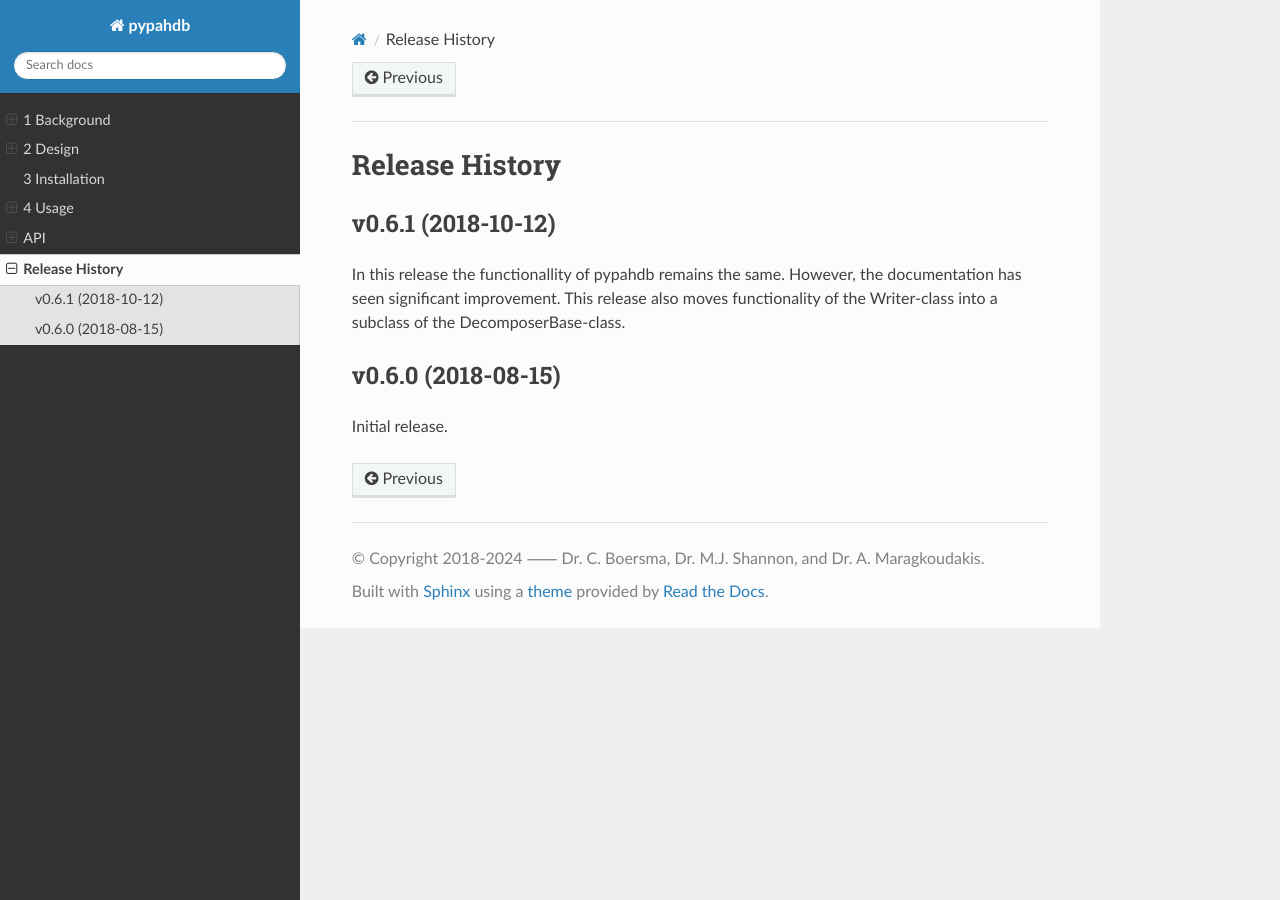
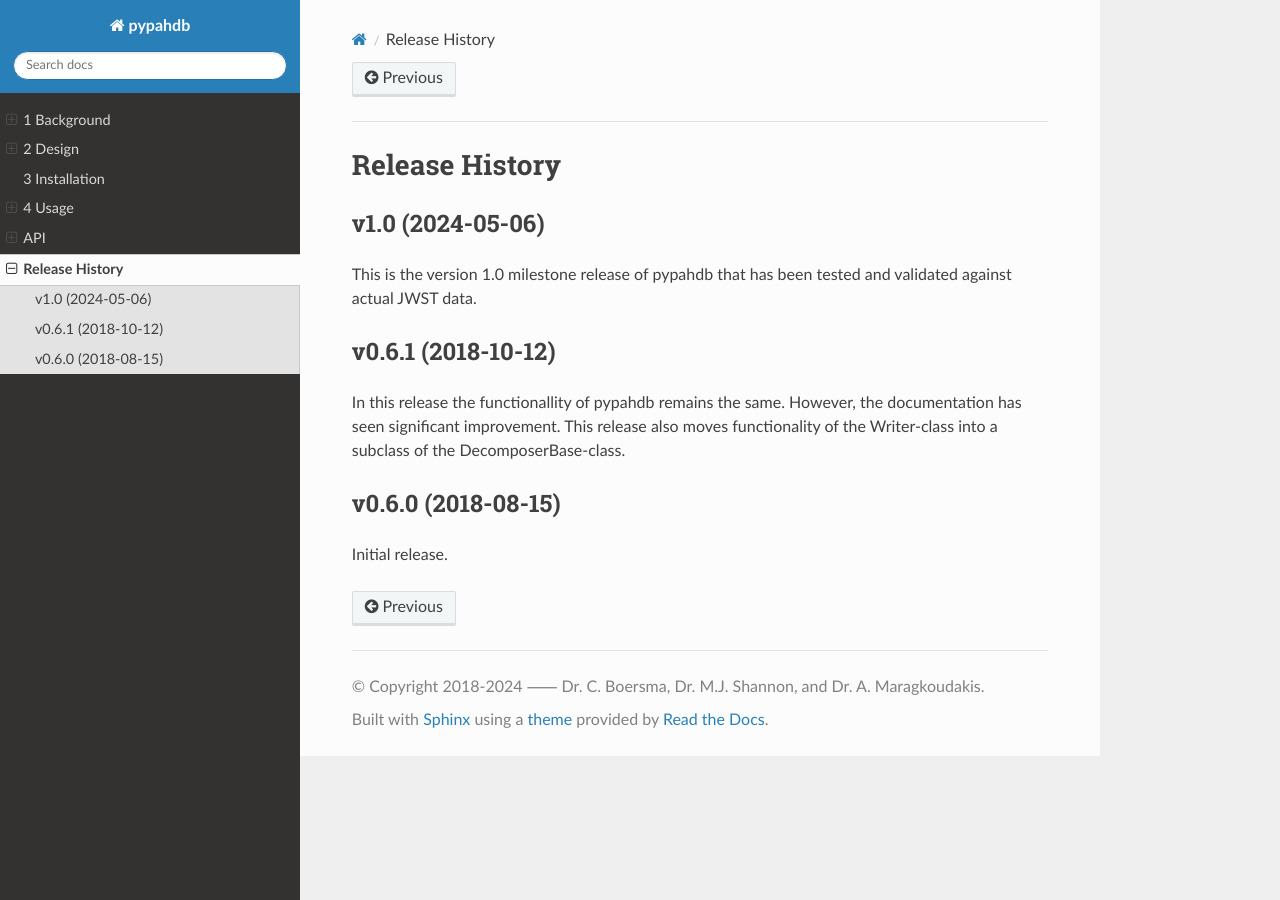
Before and after one commit to PAHdb/pyPAHdb, a Sphinx documentation site: the page built from docs/source/release-history.rst, in a window 1280 px wide. Built offline with Sphinx 7.4.7 and the Read the Docs theme 2.0.0, drawn with Linux system fonts in a browser that asks for light colours.

Commit message:
Update docs Release History

```diff
--- a/docs/source/release-history.rst
+++ b/docs/source/release-history.rst
@@ -1,6 +1,12 @@
 ===============
 Release History
 ===============
+
+v1.0 (2024-05-06)
+-----------------
+
+This is the version 1.0 milestone release of pypahdb that has been
+tested and validated against actual JWST data.
 
 v0.6.1 (2018-10-12)
 -------------------
```
